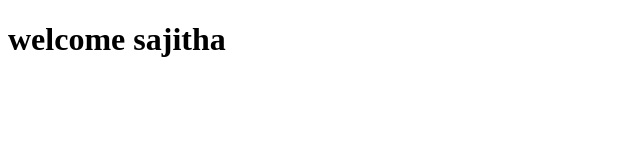
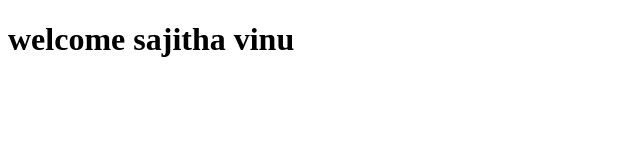
Before and after one commit to Sajitha94/project_01_NotesApp, a React (Vite) app: page / in a window 1280 px wide. Shown: the top 160 px of the page, without its empty margins (0-640 px from the left). Built offline with nearby package versions, Linux system fonts and the light colour scheme.

Commit message:
2nd push

```diff
--- a/src/App.jsx
+++ b/src/App.jsx
@@ -6,7 +6,7 @@ function App() {
 
   return (
     <>
-      <h1>welcome sajitha</h1>
+      <h1>welcome sajitha vinu</h1>
     </>
   );
 }
```
